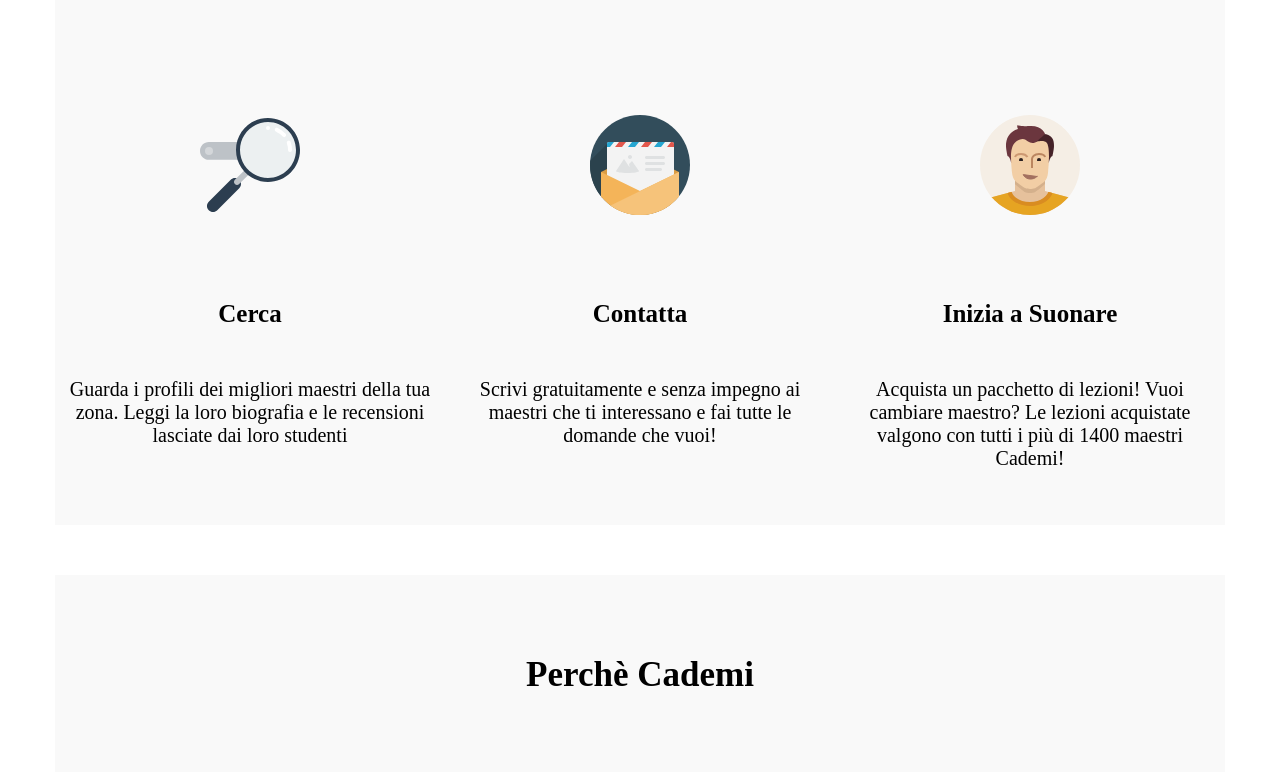
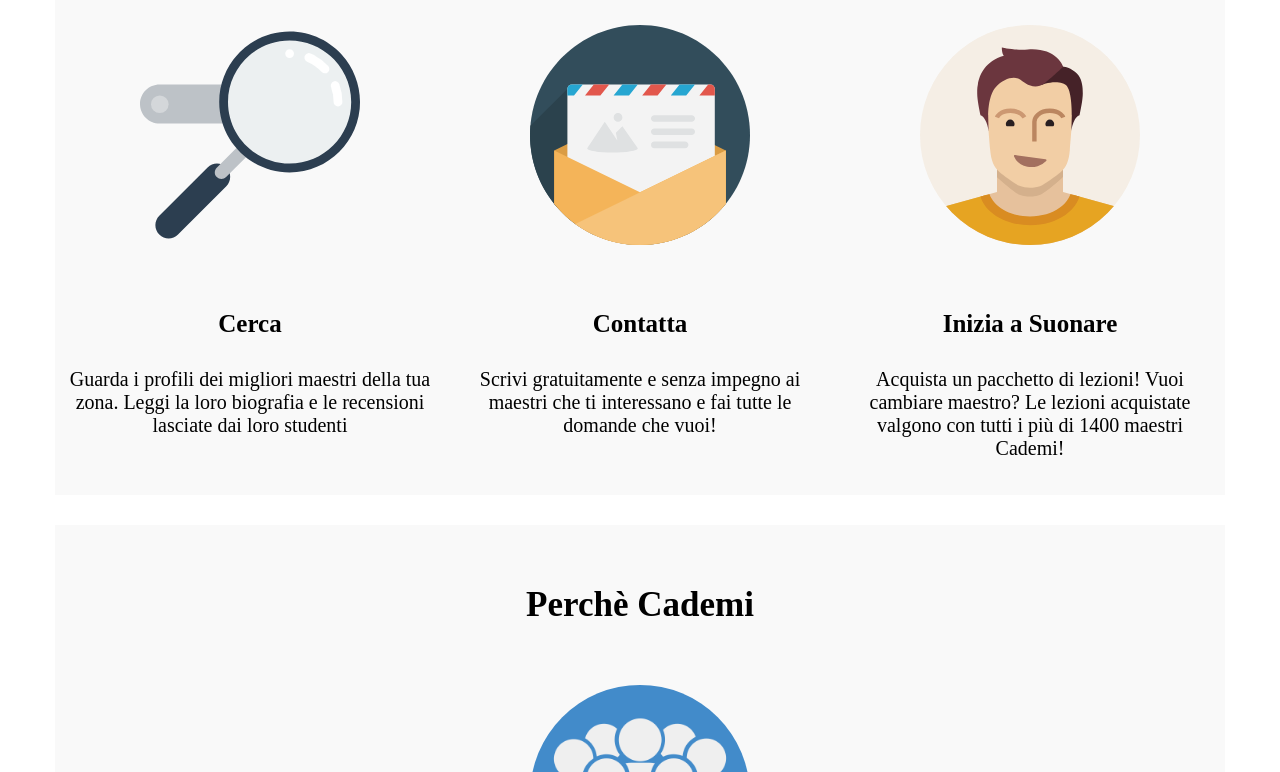
Before and after one commit to DavideBenazzi/html-css-resp-wannabe-12bool, a plain HTML site: page index.html in a window 1280 px wide. Shown: the part 707-1479 px from the top of the page. Drawn offline with Linux system fonts and the light colour scheme.

Commit message:
Aggiustate immagini e margini

```diff
--- a/css/style.css
+++ b/css/style.css
@@ -5,16 +5,16 @@ body {
 
 h1 {
   font-size: 35px;
-  margin: 50px 0;
+  margin: 30px 0;
 }
 
 h3 {
   font-size: 25px;
-  margin: 50px 0;
+  margin: 30px 0;
 }
 
 img {
-  max-height: 200px;
+  height: 220px;
   margin:30px 0;
 }
 
@@ -25,7 +25,7 @@ body .container:last-child img {
 }
 
 body section:nth-child(2) {
-  margin-bottom: 50px;
+  margin-bottom: 30px;
 }
 
 .background {
@@ -33,9 +33,9 @@ body section:nth-child(2) {
 }
 
 .box1 {
-  height: 450px;
+  height: 500px;
   padding: 30px 0;
-  margin: 20px 0;
+  margin: 30px 0;
 }
 
 .box2 {
```
